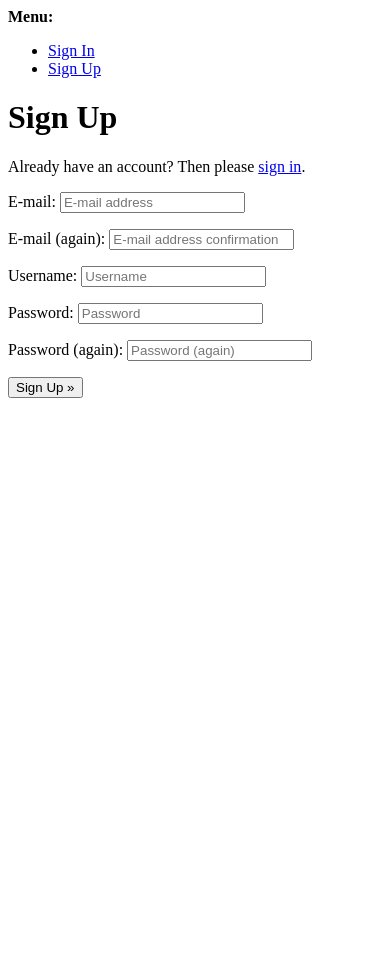
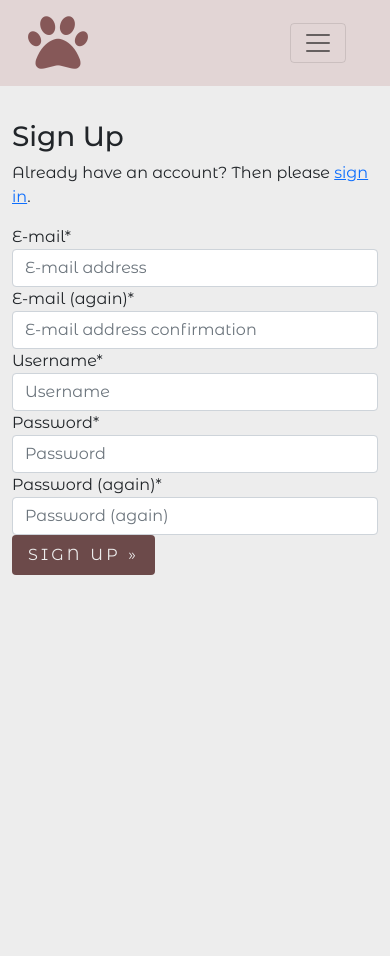
Before and after one commit to finnsterfran/BuddyClubhouse-MS4, a Django app: page /accounts/signup/ in a window 390 px wide. Before the commit the page ends 398 px from the top, so only its background shows below. Run offline with Django 3.2, Linux system fonts and the light colour scheme; parts of the project's set-up code (start-up, migrations or seed data) failed here and were passed over; some libraries are stand-ins or nearby versions; some web fonts are replaced.

Commit message:
complete login_register.html. set up allauth base.html to render project's base.html. set and link up password reset page. add default user-image. add css for form styling in login_register.html

```diff
--- a/requirements.txt
+++ b/requirements.txt
@@ -1,6 +1,9 @@
 asgiref==3.4.1
+dj-stripe==2.5.1
 Django==3.2.8
 django-allauth==0.45.0
+django-crispy-forms==1.13.0
+jsonfield==3.1.0
 oauthlib==3.1.1
 Pillow==8.4.0
 PyJWT==2.3.0
@@ -9,3 +12,4 @@ python3-openid==3.2.0
 pytz==2021.3
 requests-oauthlib==1.3.0
 sqlparse==0.4.2
+stripe==2.63.0
--- /dev/null
+++ b/static/css/users.css
@@ -0,0 +1,47 @@
+:root {
+    --navbar-color: #E2D5D5;
+    --logo-color: #865858;
+    --icon-color: #C56BB2;
+    --navlink-color: #483434;
+    --navhover-color: #81B214;
+    --active-color: #595B83;
+    --button-color: #6C4A4A;
+    --light: #EDEDED;
+    --dark: #2D2424;
+    --black: #090910;
+    --light-pink: #DDBEBE;
+}
+
+input {
+    display: block;
+    width: 100%;
+    padding: 0.375rem 0.75rem;
+    font-size: 1rem;
+    font-weight: 400;
+    line-height: 1.5;
+    color: var(--black);
+    background-color: var(--light);
+    background-clip: padding-box;
+    border: 0.06rem solid var(--button-color);
+    -webkit-appearance: none;
+    -moz-appearance: none;
+    appearance: none;
+    border-radius: 0.25rem;
+    transition: border-color .15s ease-in-out, box-shadow .15s ease-in-out;
+}
+
+.button {
+    width: fit-content;
+}
+
+.help-text {
+    padding-left: 0.5rem;
+}
+
+.form-error {
+    color: var(--icon-color);
+}
+
+.form-anchor {
+    padding-left: 0.5rem;
+}
--- a/templates/allauth/account/base.html
+++ b/templates/allauth/account/base.html
@@ -1,40 +1,28 @@
-<!DOCTYPE html>
-<html>
-  <head>
-    <title>{% block head_title %}{% endblock %}</title>
-    {% block extra_head %}
-    {% endblock %}
-  </head>
-  <body>
-    {% block body %}
+{% extends 'base.html' %}
+{% load static %}
 
-    {% if messages %}
-    <div>
-      <strong>Messages:</strong>
-      <ul>
-        {% for message in messages %}
-        <li>{{message}}</li>
-        {% endfor %}
-      </ul>
+{% block extra_css %}
+  <link rel="stylesheet" href="{% static 'css/users.css' %}">
+
+{% endblock extra_css %}
+{% block page_header %}
+<div class="container header-container">
+    <div class="row">
+        <div class="col-12">
+            <h1></h1>
+        </div>
     </div>
-    {% endif %}
+</div>
+{% endblock page_header %}
 
-    <div>
-      <strong>Menu:</strong>
-      <ul>
-        {% if user.is_authenticated %}
-        <li><a href="{% url 'account_email' %}">Change E-mail</a></li>
-        <li><a href="{% url 'account_logout' %}">Sign Out</a></li>
-        {% else %}
-        <li><a href="{% url 'account_login' %}">Sign In</a></li>
-        <li><a href="{% url 'account_signup' %}">Sign Up</a></li>
-        {% endif %}
-      </ul>
+{% block content %}
+<div class="container">
+  <div class="row">
+    <div class="col-sm-12 col-md-10 offset-md-1 py-md-5 col-lg-8 offset-lg-2">
+      {% block inner_content %}
+
+      {% endblock inner_content %}
     </div>
-    {% block content %}
-    {% endblock %}
-    {% endblock %}
-    {% block extra_body %}
-    {% endblock %}
-  </body>
-</html>
+  </div>
+</div>
+{% endblock content %}
--- a/templates/allauth/account/password_reset.html
+++ b/templates/allauth/account/password_reset.html
@@ -5,7 +5,7 @@
 
 {% block head_title %}{% trans "Password Reset" %}{% endblock %}
 
-{% block content %}
+{% block inner_content %}
 
     <h1>{% trans "Password Reset" %}</h1>
     {% if user.is_authenticated %}
@@ -17,8 +17,8 @@
     <form method="POST" action="{% url 'account_reset_password' %}" class="password_reset">
         {% csrf_token %}
         {{ form.as_p }}
-        <input type="submit" value="{% trans 'Reset My Password' %}" />
+        <input type="submit" class="btn button" value="{% trans 'Reset My Password' %}" />
     </form>
 
-    <p>{% blocktrans %}Please contact us if you have any trouble resetting your password.{% endblocktrans %}</p>
+    <p class="py-3">{% blocktrans %}Please contact us if you have any trouble resetting your password.{% endblocktrans %}</p>
 {% endblock %}
--- a/templates/allauth/account/signup.html
+++ b/templates/allauth/account/signup.html
@@ -4,18 +4,18 @@
 
 {% block head_title %}{% trans "Signup" %}{% endblock %}
 
-{% block content %}
+{% block inner_content %}
 <h1>{% trans "Sign Up" %}</h1>
 
 <p>{% blocktrans %}Already have an account? Then please <a href="{{ login_url }}">sign in</a>.{% endblocktrans %}</p>
 
 <form class="signup" id="signup_form" method="post" action="{% url 'account_signup' %}">
   {% csrf_token %}
-  {{ form.as_p }}
+  {{ form | crispy }}
   {% if redirect_field_value %}
   <input type="hidden" name="{{ redirect_field_name }}" value="{{ redirect_field_value }}" />
   {% endif %}
-  <button type="submit">{% trans "Sign Up" %} &raquo;</button>
+  <button class="btn button" type="submit">{% trans "Sign Up" %} &raquo;</button>
 </form>
 
 {% endblock %}
--- a/templates/base.html
+++ b/templates/base.html
@@ -91,9 +91,8 @@
                                   <li><hr class="dropdown-divider"></li>
                                   <li><a class="dropdown-item" href="#">activities</a></li>
                                   <li><hr class="dropdown-divider"></li>
+                                  {% if request.user.is_authenticated %}
                                   <li><a class="dropdown-item" href="#">blogs</a></li>
-
-                                  {% if request.user.is_authenticated %}
                                   <li><hr class="dropdown-divider"></li>
                                   <li><a class="dropdown-item" href="#">write a blog</a></li>
                                   {% endif %}
@@ -109,11 +108,11 @@
                                   <li><hr class="dropdown-divider"></li>
                                   <li><a class="dropdown-item" href="#">book a playdate</a></li>
                                   <li><hr class="dropdown-divider"></li>
-                                  <li><a class="dropdown-item" href="#">logout</a></li>
+                                  <li><a class="dropdown-item" href="{% url 'logout' %}">logout</a></li>
                                   {% else %}
-                                  <li><a class="dropdown-item" href="#">register</a></li>
+                                  <li><a class="dropdown-item" href="{% url 'register' %}">register</a></li>
                                   <li><hr class="dropdown-divider"></li>
-                                  <li><a class="dropdown-item" href="#">login</a></li>
+                                  <li><a class="dropdown-item" href="{% url 'login' %}">login</a></li>
                                   {% endif %}
                                 </ul>
                             </li>
--- a/users/forms.py
+++ b/users/forms.py
@@ -14,7 +14,7 @@ class CustomUserCreationForm(UserCreationForm):
             'last_name': 'Last Name',
         }
 
-        def __init__(self, *args, *kwargs):
+        def __init__(self, *args, **kwargs):
             super(CustomUserCreationForm, self).__init__(*args, **kwargs)
 
 
@@ -23,5 +23,5 @@ class ProfileForm(ModelForm):
         model = Profile
         fields = ['first_name', 'last_name', 'email', 'address', 'postal_code', 'contact_number', 'profile_image']
 
-    def __init__(self, *args, *kwargs):
+    def __init__(self, *args, **kwargs):
         super(ProfileForm, self).__init__(*args, *kwargs)
--- a/users/urls.py
+++ b/users/urls.py
@@ -5,8 +5,8 @@ urlpatterns = [
     path('', views.profiles, name='profiles'),
     path('login/', views.userLogin, name='login'),
     path('logout/', views.userLogout, name='logout'),
-    path('register/', views.register, name='register'),
+    path('register/', views.userRegister, name='register'),
     path('profile/<str:pk>/', views.profile, name='profile'),
-    path('account/', views.account, name='account'),
+    path('account/', views.userAccount, name='account'),
     path('edit_account/', views.edit_account, name='edit_account'),
 ]
```
Also changed, not shown: buddy_program/settings.py (+7 -0 lines), users/templates/users/login_register.html (+67 -0 lines), users/views.py (+13 -10 lines), media/profiles/user-default.png (added), users/apps.py (line endings or trailing spaces).
